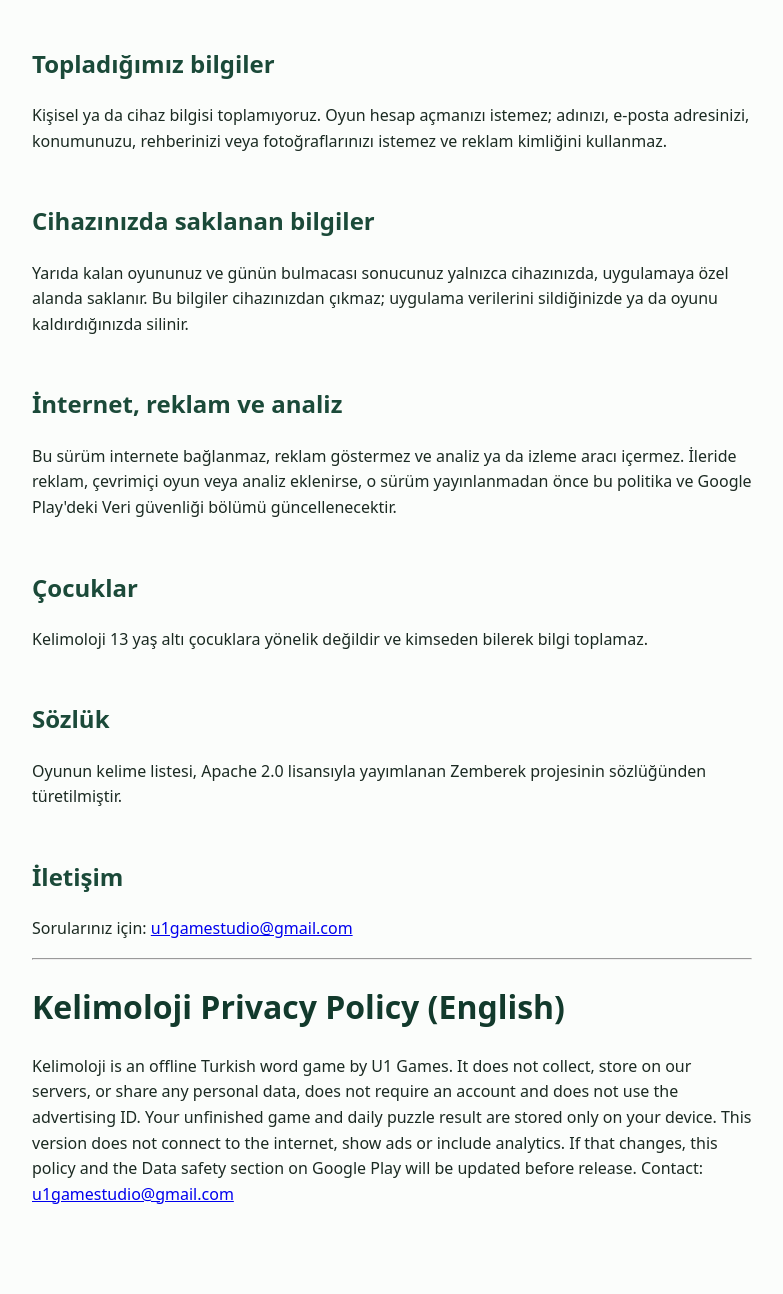
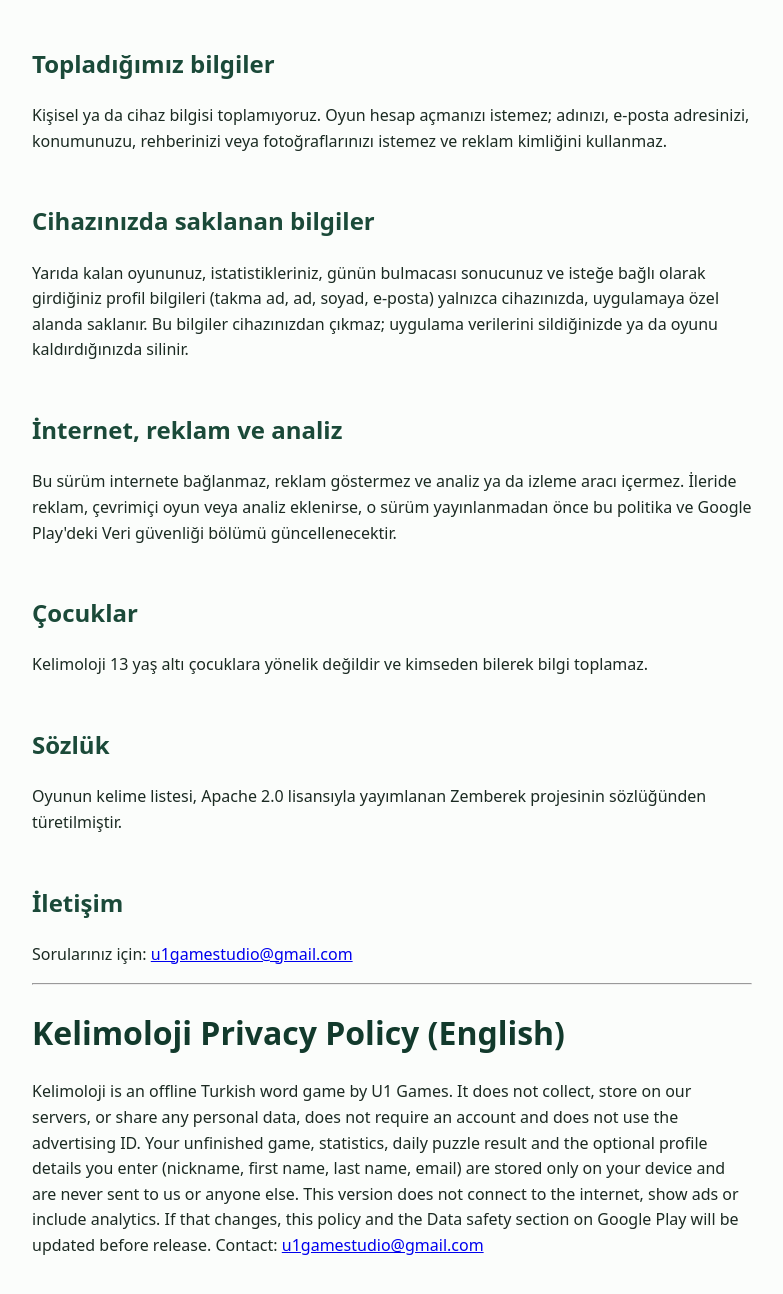
Before and after one commit to ExpertXL/pine-game-privacy, a plain HTML site: page kelimoloji.html in a window 1280 px wide. Shown: the part 350-1644 px from the top of the page, without its empty margins (248-1031 px from the left). Before the commit the page ends 1597 px from the top, so only its background shows below. Drawn offline with Linux system fonts and the light colour scheme.

Commit message:
Kelimoloji policy: on-device profile and stats

```diff
--- a/kelimoloji.html
+++ b/kelimoloji.html
@@ -10,7 +10,7 @@
 <h2>Topladığımız bilgiler</h2>
 <p>Kişisel ya da cihaz bilgisi toplamıyoruz. Oyun hesap açmanızı istemez; adınızı, e-posta adresinizi, konumunuzu, rehberinizi veya fotoğraflarınızı istemez ve reklam kimliğini kullanmaz.</p>
 <h2>Cihazınızda saklanan bilgiler</h2>
-<p>Yarıda kalan oyununuz ve günün bulmacası sonucunuz yalnızca cihazınızda, uygulamaya özel alanda saklanır. Bu bilgiler cihazınızdan çıkmaz; uygulama verilerini sildiğinizde ya da oyunu kaldırdığınızda silinir.</p>
+<p>Yarıda kalan oyununuz, istatistikleriniz, günün bulmacası sonucunuz ve isteğe bağlı olarak girdiğiniz profil bilgileri (takma ad, ad, soyad, e-posta) yalnızca cihazınızda, uygulamaya özel alanda saklanır. Bu bilgiler cihazınızdan çıkmaz; uygulama verilerini sildiğinizde ya da oyunu kaldırdığınızda silinir.</p>
 <h2>İnternet, reklam ve analiz</h2>
 <p>Bu sürüm internete bağlanmaz, reklam göstermez ve analiz ya da izleme aracı içermez. İleride reklam, çevrimiçi oyun veya analiz eklenirse, o sürüm yayınlanmadan önce bu politika ve Google Play'deki Veri güvenliği bölümü güncellenecektir.</p>
 <h2>Çocuklar</h2>
@@ -21,5 +21,5 @@
 <p>Sorularınız için: <a href="mailto:u1gamestudio@gmail.com">u1gamestudio@gmail.com</a></p>
 <hr>
 <h1>Kelimoloji Privacy Policy (English)</h1>
-<p>Kelimoloji is an offline Turkish word game by U1 Games. It does not collect, store on our servers, or share any personal data, does not require an account and does not use the advertising ID. Your unfinished game and daily puzzle result are stored only on your device. This version does not connect to the internet, show ads or include analytics. If that changes, this policy and the Data safety section on Google Play will be updated before release. Contact: <a href="mailto:u1gamestudio@gmail.com">u1gamestudio@gmail.com</a></p>
+<p>Kelimoloji is an offline Turkish word game by U1 Games. It does not collect, store on our servers, or share any personal data, does not require an account and does not use the advertising ID. Your unfinished game, statistics, daily puzzle result and the optional profile details you enter (nickname, first name, last name, email) are stored only on your device and are never sent to us or anyone else. This version does not connect to the internet, show ads or include analytics. If that changes, this policy and the Data safety section on Google Play will be updated before release. Contact: <a href="mailto:u1gamestudio@gmail.com">u1gamestudio@gmail.com</a></p>
 </body></html>
```
